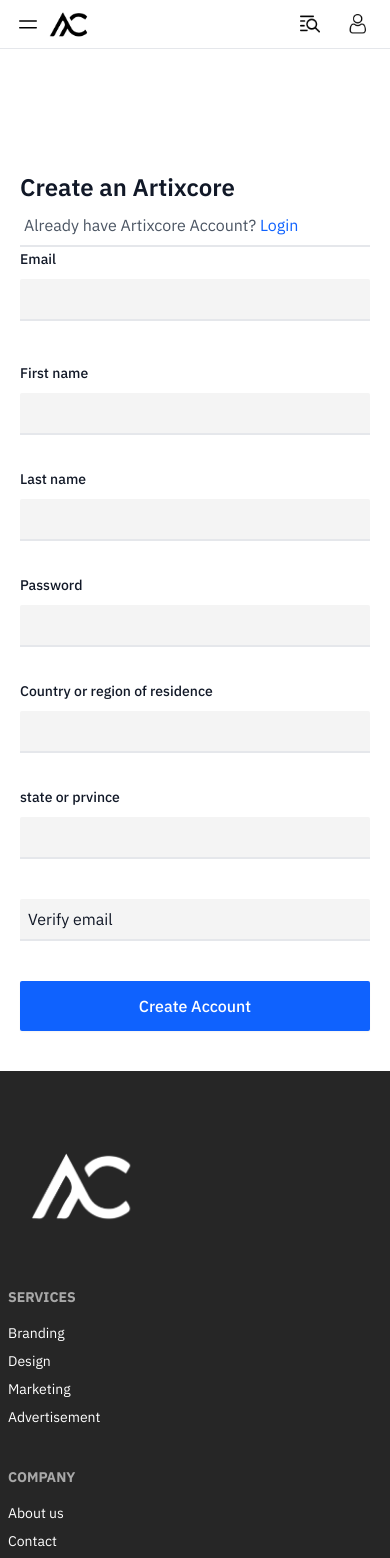
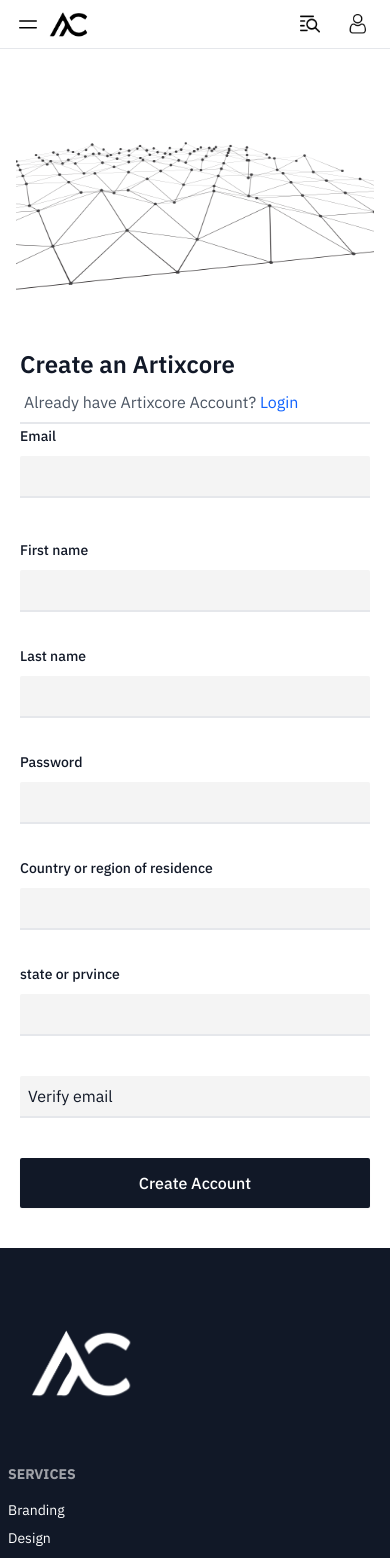
Before and after one commit to Shahedh0ssain/artxcore-portfolio, a Next.js app: page /registration in a window 390 px wide. Shown: the top 1558 px of the page. Built offline with nearby package versions, Linux system fonts and the light colour scheme.

Commit message:
color add

```diff
--- a/app/components/blog.jsx
+++ b/app/components/blog.jsx
@@ -52,7 +52,7 @@
         // </div>
 
 
-        <div class="card  bg-[#262626] shadow">
+        <div class="card  bg-gray-900 shadow">
             <figure>
                 {/* <Image
                     width={400}
--- a/app/components/footer.jsx
+++ b/app/components/footer.jsx
@@ -4,7 +4,7 @@
 
 function Footer() {
     return (
-        <footer className="bg-[#262626]">
+        <footer className="bg-gray-900">
             <div className="footer max-w-screen-2xl  mx-auto px-2  md:px-5 lg:px-5     text-white py-14">
                 <aside>
                     <Image
--- a/app/components/hero.jsx
+++ b/app/components/hero.jsx
@@ -32,7 +32,7 @@
                         </p>
 
                         <div className="md:flex md:px-3 md:my-3 ">
-                            <button className="w-full px-3 h-[50px]  mb-2  md:mb-0 md:w-64 md:h-[50px] md:me-5 flex items-center justify-between  rounded-sm bg-[#0F62FE] text-white ">
+                            <button className="w-full px-3 h-[50px]  mb-2  md:mb-0 md:w-64 md:h-[50px] md:me-5 flex items-center justify-between  rounded-sm bg-gray-900 text-white ">
                                 <span>Try for Free</span>
                                 <Image
                                     width={25}
--- a/app/components/navber.jsx
+++ b/app/components/navber.jsx
@@ -110,7 +110,7 @@
                                 }
                             </div>
                             {isDrawerOpen && (
-                                <ul tabindex="0" class="menu menu-sm md:hidden absolute top-6 mt-3 z-[1] p-2 shadow bg-white  w-screen h-screen">
+                                <ul tabindex="0" class="menu menu-sm md:hidden absolute left-0 right-0 top-6 mt-3 z-[1] p-2 shadow bg-white  w-screen h-screen">
                                     {/* {items.map((menuItem, index) => (
                     <ListItem
                         key={index}
--- a/app/components/recomand.jsx
+++ b/app/components/recomand.jsx
@@ -32,7 +32,7 @@
                 </div>
             </div>  */}
 
-            <div class="card card-side  bg-[#0F62FE] shadow-xl   py-5">
+            <div class="card card-side  bg-gray-900 shadow-xl   py-5">
 
                 {/* <img className="ms-3" src="/images1.png" alt="Movie" /> */}
                 <Image
--- a/app/registration/page.js
+++ b/app/registration/page.js
@@ -10,12 +10,12 @@
                 <div className="md:flex ">
                     <div className="w-full  px-2 py-10  md:m-6  md:w-2/4 lg:w-3/5 md:py-10 md:flex  md:justify-end ">
                         <div className="md:flex">
-                            {/* <Image
-                                width={400}
-                                height={200}
+                            <Image
+                                width={900}
+                                height={500}
                                 src="/klipartz1.png"
                                 alt="Movie-player"
-                                className="md:me-5" /> */}
+                                className="md:me-5" />
 
 
                         </div>
@@ -153,7 +153,7 @@
                                             </label> */}
 
                                             <div className="mt-2">
-                                                <a href="#" class="flex items-center justify-center rounded-sm border border-transparent bg-[#0F62FE] px-6 py-3 text-base font-medium text-white shadow-sm hover:bg-indigo-700">Create Account</a>
+                                                <a href="#" class="flex items-center justify-center rounded-sm border border-transparent bg-gray-900 px-6 py-3 text-base font-medium text-white shadow-sm hover:bg-indigo-700">Create Account</a>
                                             </div>
 
                                         </div>
--- a/tailwind.config.js
+++ b/tailwind.config.js
@@ -6,7 +6,9 @@
     './app/**/*.{js,ts,jsx,tsx,mdx}',
   ],
   daisyui: {
-    themes: [],
+    themes: [
+
+    ],
   },
   plugins: [require("daisyui")],
 }
```
Lines whose indentation alone changed are shown as unchanged.
